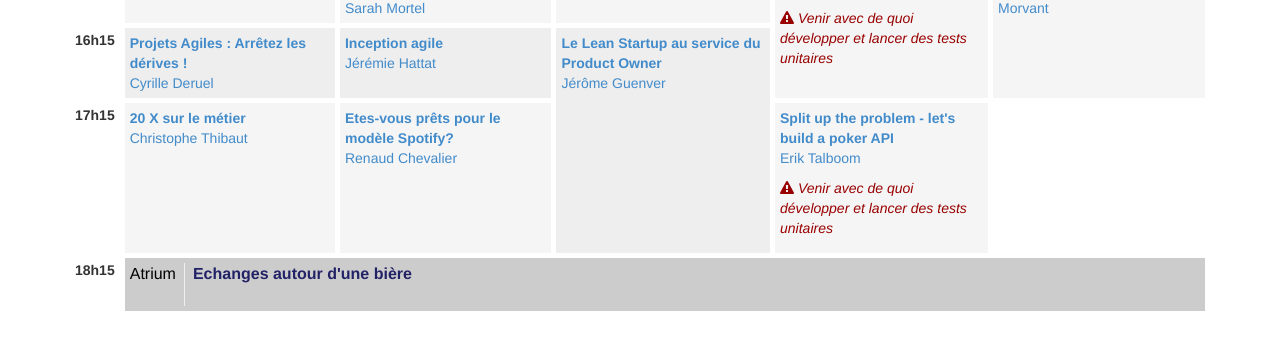
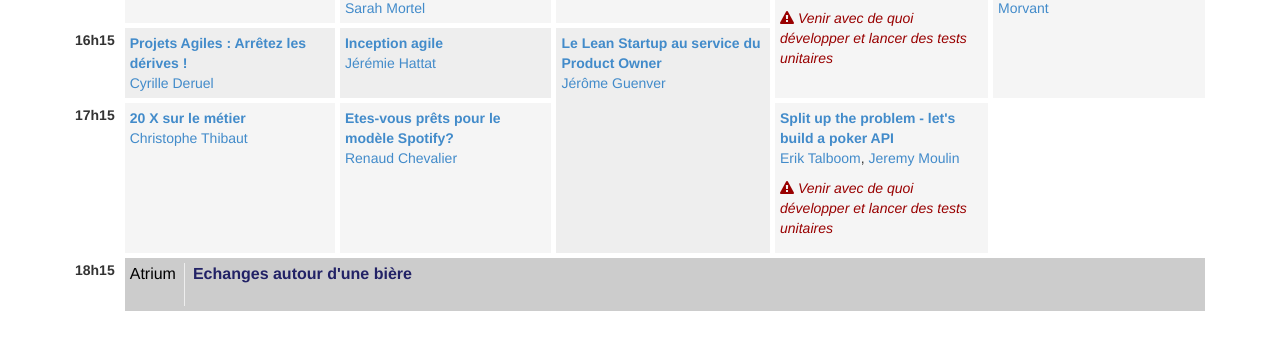
Before and after one commit to jak78/agile-tour-lille-2017, a Jekyll site: the page built from 00-schedule.html, in a window 1280 px wide and 1265 px high. Shown: the part 828-1170 px from the top of the window. Built offline with Jekyll 4.4.1, drawn with Linux system fonts in a browser that asks for light colours; nearby versions of some CDN libraries.

Commit message:
add jeremy moulin

```diff
--- a/_data/schedule.yml
+++ b/_data/schedule.yml
@@ -203,7 +203,7 @@
         speaker: Renaud Chevalier
         description: Depuis la publication de Kniberg en 2012, le modèle Spotify est devenu "LE" modèle organisationnel en feature teams à la mode. Toutes les compétences réunies dans une même équipe pour réaliser un besoin fonctionnel de bout en bout. Ca fait rêver! Mais concrètement, comment l’implémenter? Suite à plusieurs transformations d'envergures, nous avons identifié les 10 questions indispensables à se poser avant de se lancer &colon; stratégie, gestion de produit, organisation, test, devops et communication.</p><p>Vous voulez savoir si vous êtes prêts pour le modèle Spotify? Venez vous évaluer dans ma session!
       - subject: Split up the problem - let's build a poker API
-        speaker: Erik Talboom
+        speaker: Erik Talboom, Jeremy Moulin
         description:
           During this hands-on workshop each pair will develop part of the domain of poker. They will be responsible for part of the code that is needed. Every pair can choose their own technology and or programming language. This is a deliberate practice workshop, designed with several learning objectives in mind which we will retrospect on at the end of the session. Please make sure you have a laptop with your favourite programming environment ( including testing framework ) set up. Let's work this shop ;-)
         extra: <i class="fa fa-warning"></i> Venir avec de quoi développer et lancer des tests unitaires
```
